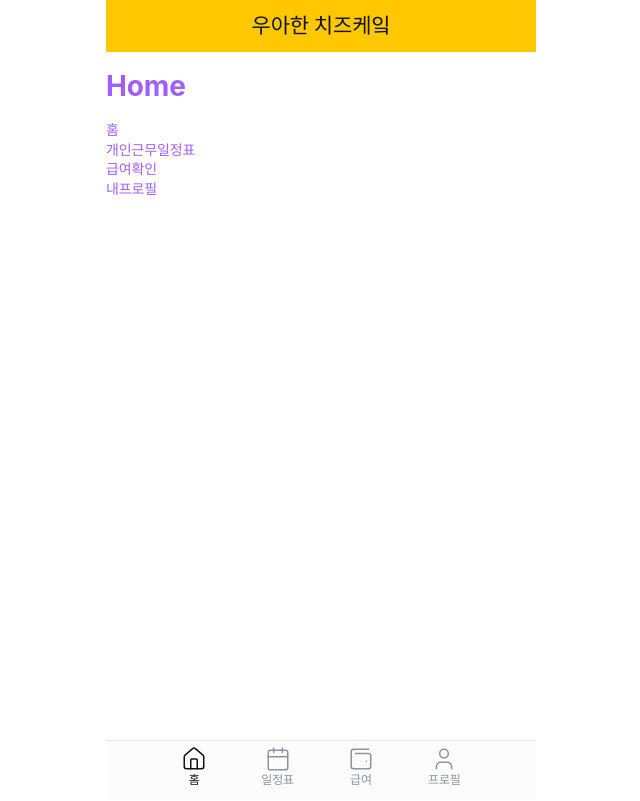
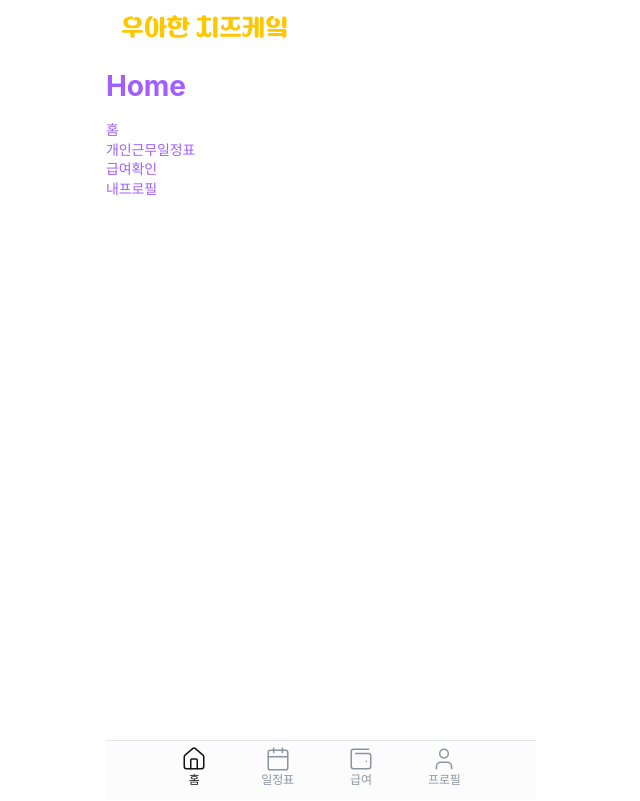
Before and after one commit to dev-meryoung/woowahan-siblings, a React (Vite) app: page / in a window 1280 px wide. Shown: the whole page, without its empty margins (319-959 px from the left). Built offline with nearby package versions, Linux system fonts and the light colour scheme; a web font is replaced by a local one.

Commit message:
feature: 로고 추가 완료 #28

```diff
--- a/src/components/Header.tsx
+++ b/src/components/Header.tsx
@@ -1,19 +1,51 @@
 /** @jsxImportSource @emotion/react */
 import { css } from '@emotion/react';
-import { colors } from '@/constants/colors';
+import { useLocation, useNavigate } from 'react-router-dom';
+import { ChevronLeft } from 'lucide-react';
+import { useMemo } from 'react';
+import logo from '@/assets/우아한_치즈케잌.svg';
 
-const Header = () => (
-	<header css={headerStyle}>
-		<h2>우아한 치즈케잌</h2>
-	</header>
-);
+const Header = () => {
+	const location = useLocation();
+	const navigate = useNavigate();
+
+	const isDeepPage = useMemo(() => {
+		const mainPages = ['/schedule', '/wage', '/home', '/profile'];
+		return !mainPages.includes(location.pathname) && location.pathname !== '/';
+	}, [location.pathname]);
+
+	const handleBackClick = () => {
+		navigate(-1);
+	};
+
+	return (
+		<header css={headerStyle}>
+			{isDeepPage ? (
+				<ChevronLeft css={iconStyle} onClick={handleBackClick} />
+			) : (
+				<img src={logo} alt="우아한 치즈케잌 로고" css={logoStyle} />
+			)}
+		</header>
+	);
+};
 
 export default Header;
 
 const headerStyle = css`
 	height: 52px;
-	background-color: ${colors.primaryYellow};
 	display: flex;
 	align-items: center;
-	justify-content: center;
+	justify-content: flex-start;
+	padding-left: 15px;
 `;
+
+const logoStyle = css`
+	height: 23px;
+`;
+
+const iconStyle = css`
+	width: 26px;
+	height: 26px;
+	cursor: pointer;
+	stroke-width: 1.4;
+`;
--- a/src/pages/Home.tsx
+++ b/src/pages/Home.tsx
@@ -19,7 +19,7 @@ const Home = () => {
 						</Link>
 					</li>
 					<li>
-						<Link to="/wage/check" css={textStyle}>
+						<Link to="/wage" css={textStyle}>
 							급여확인
 						</Link>
 					</li>
```
Also changed, not shown: src/components/Content.tsx (+24 -0 lines), src/assets/우아한_치즈케잌.svg (added).
